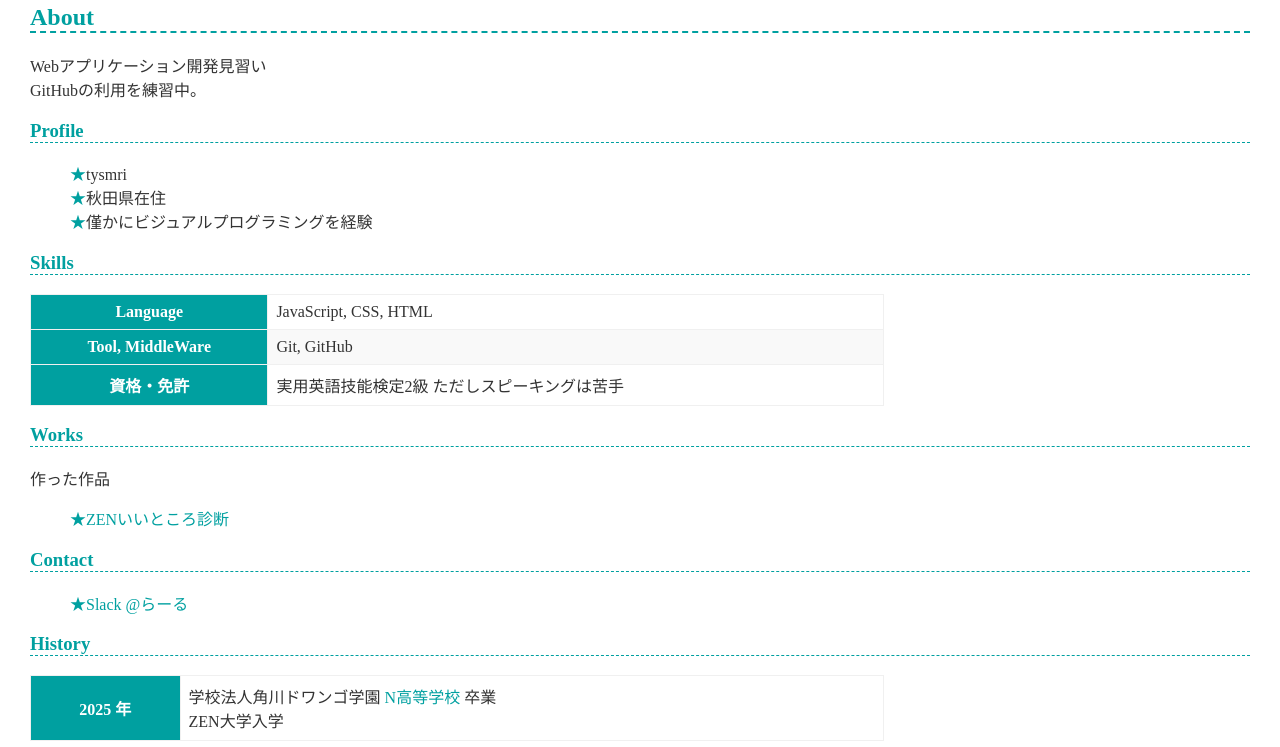
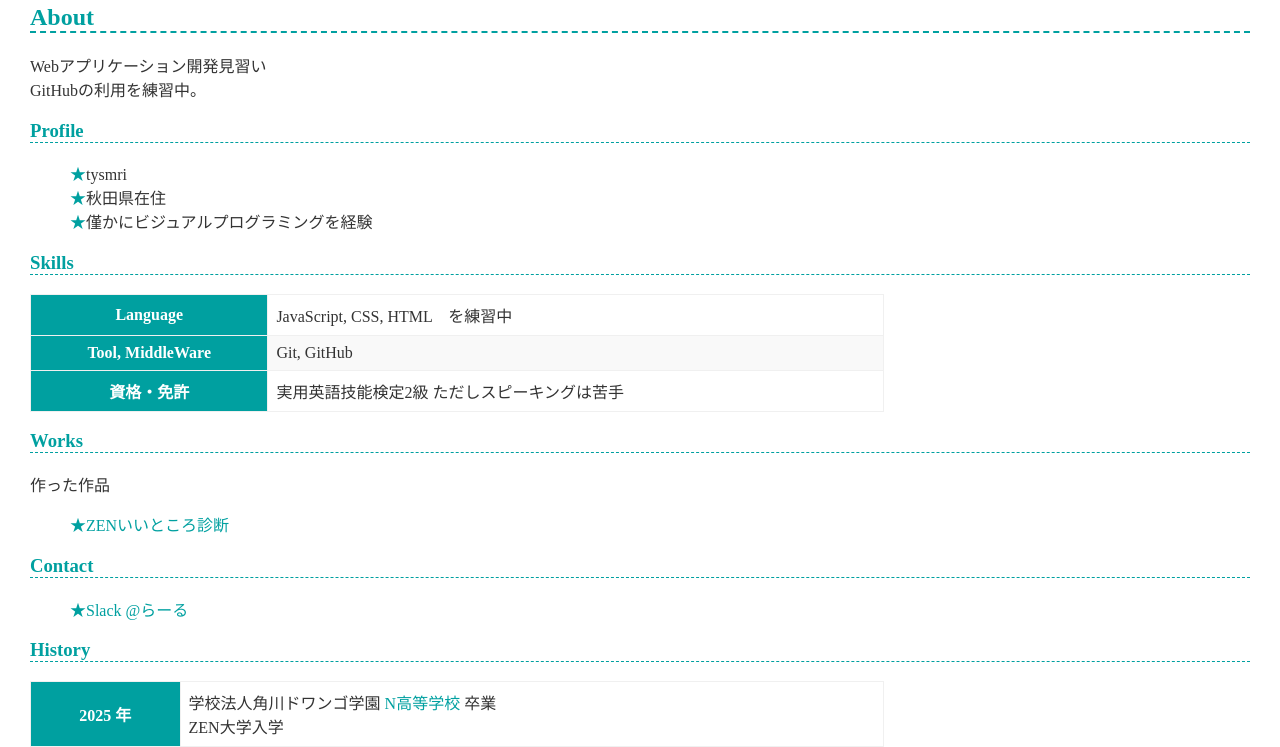
Before and after one commit to tysmri/tysmri.github.io, a plain HTML site: page index.html in a window 1280 px wide. Shown: the part 109-856 px from the top of the page. Drawn offline with Linux system fonts and the light colour scheme.

Commit message:
Update index.html

```diff
--- a/index.html
+++ b/index.html
@@ -26,7 +26,7 @@
     <table>
       <tr>
         <th>Language</th>
-        <td>JavaScript, CSS, HTML </td>
+        <td>JavaScript, CSS, HTML　を練習中 </td>
       </tr>
       <tr>
         <th>Tool, MiddleWare</th>
```
